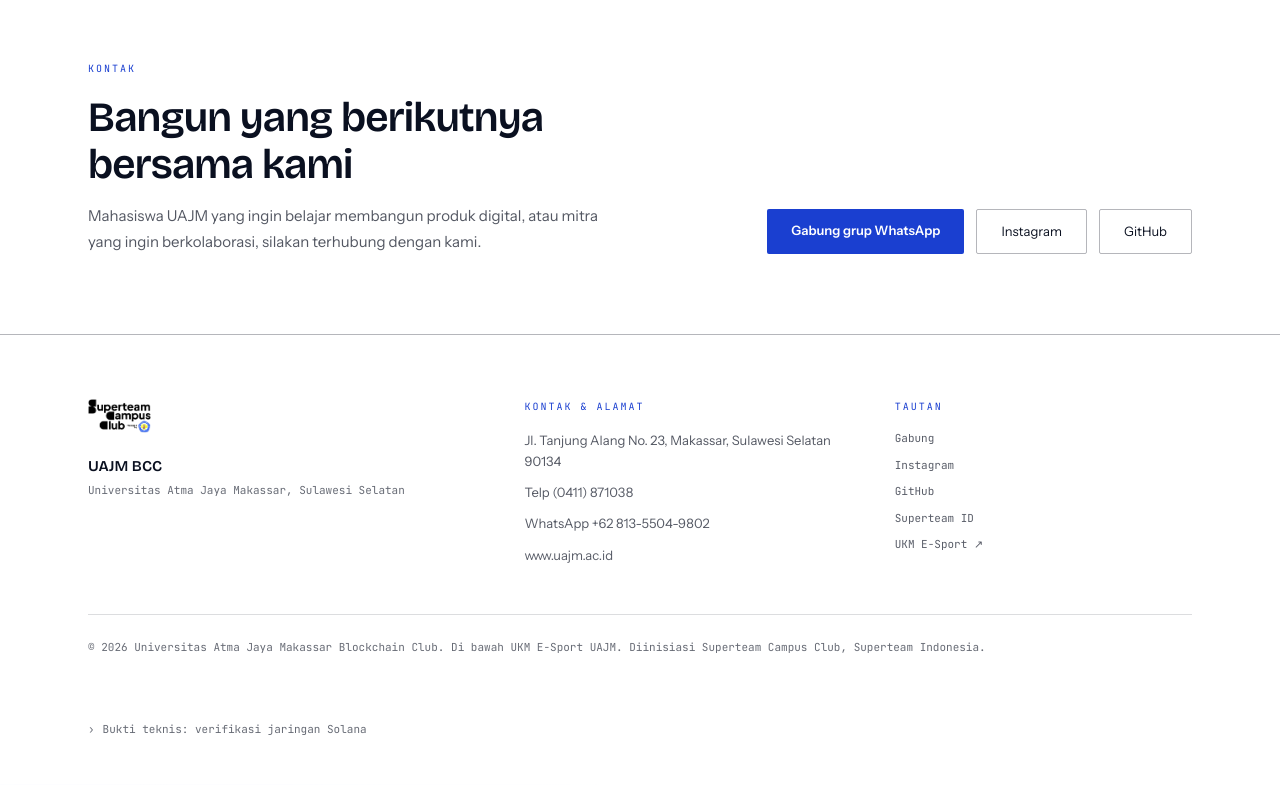
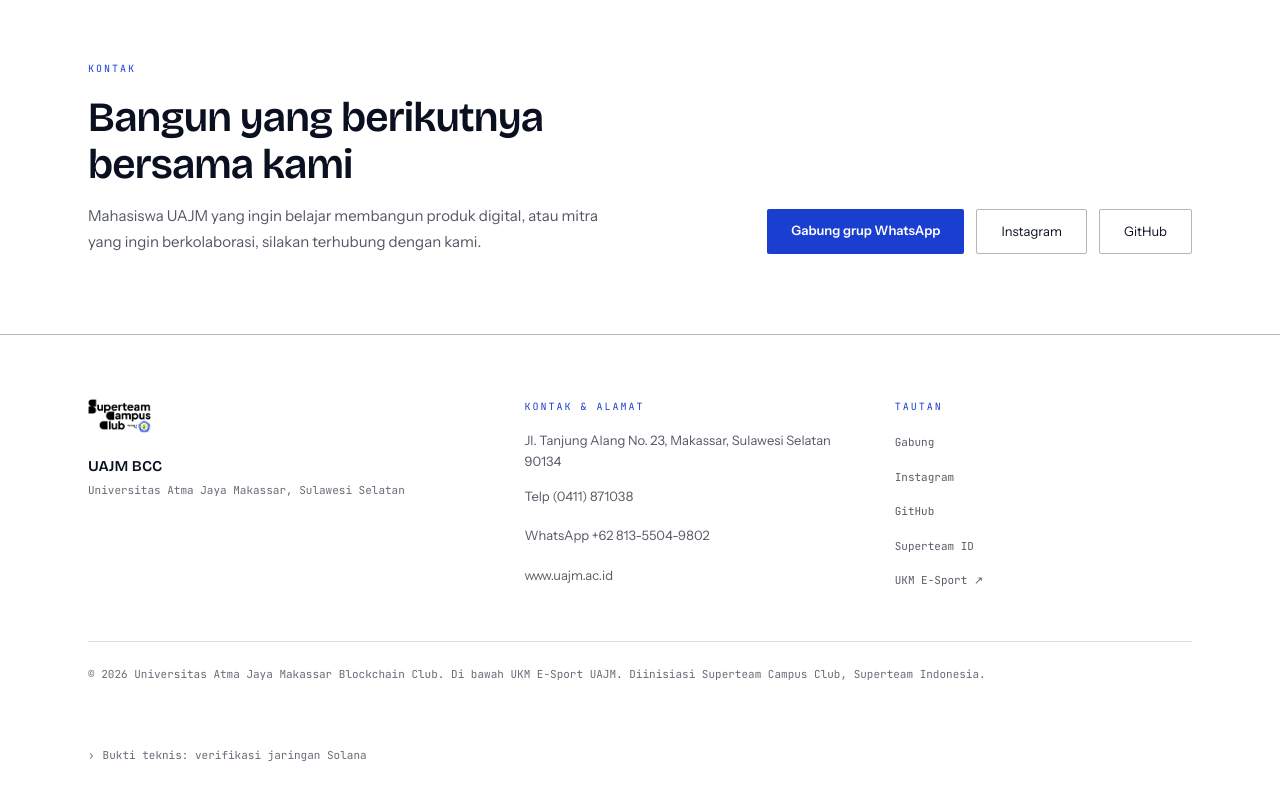
Before and after one commit to bryankwandou/uajmbcc, a Next.js app: page / in a window 1280 px wide. Shown: the part 5922-6722 px from the top of the page. Built offline with nearby package versions, Linux system fonts and the light colour scheme.

Commit message:
Add visible keyboard focus ring and lift inline link tap targets to 24px

```diff
--- a/src/app/globals.css
+++ b/src/app/globals.css
@@ -201,3 +201,19 @@
 .light-hidden { display: none; }
 :root[data-theme="dark"] .dark-hidden { display: none; }
 :root[data-theme="dark"] .light-hidden { display: block; }
+
+/* Keyboard focus must be visible on every control. Declared explicitly rather
+   than left to the user-agent default, which several resets suppress. */
+:where(a, button, select, input, textarea, summary, [tabindex]):focus-visible {
+  outline: 2px solid var(--accent);
+  outline-offset: 3px;
+  border-radius: 2px;
+}
+
+/* Inline contact and footer links sit at text height, which leaves a tap target
+   under the 24px minimum on touch. Padding lifts them without changing layout. */
+footer a,
+address a {
+  display: inline-block;
+  padding-block: 4px;
+}
```
